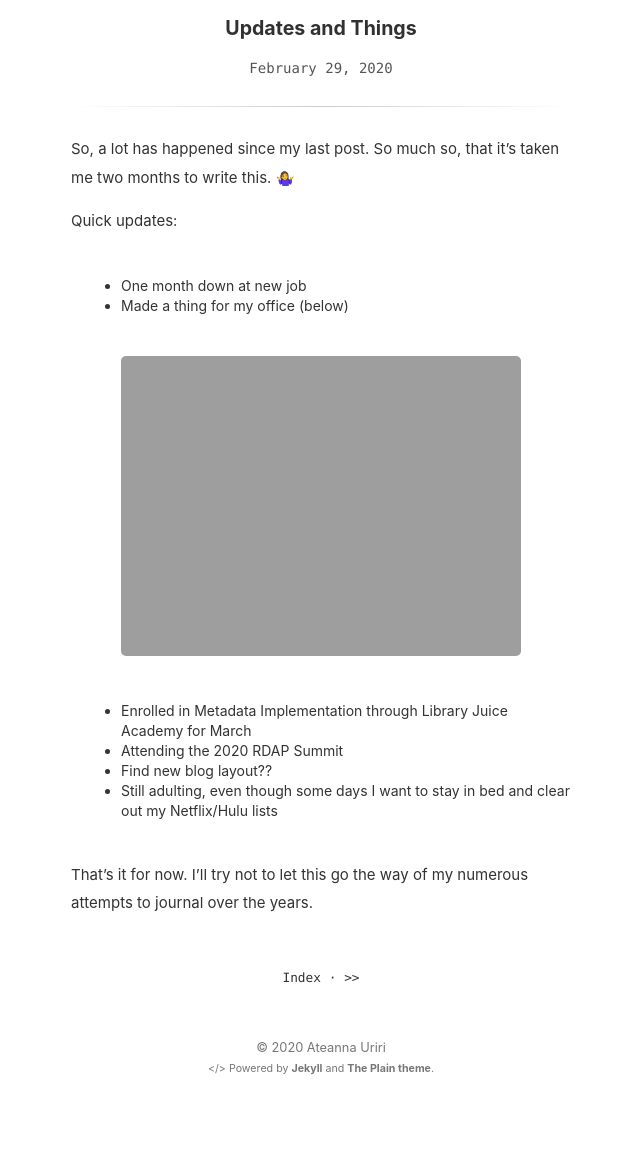
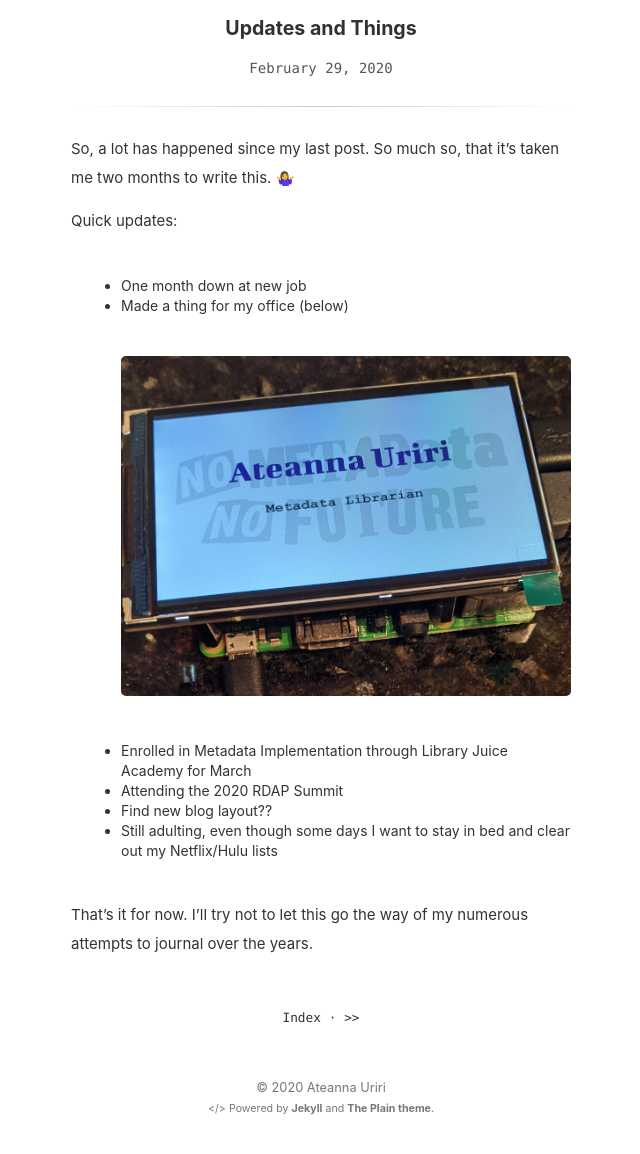
Before and after one commit to aouriri/blog, a Jekyll site: the page built from _posts/2020-02-29-new-year-updates.md, in a window 1280 px wide. Shown: the part 155-1309 px from the top of the page, without its empty margins (319-959 px from the left). Built offline with Jekyll 4.4.1, drawn with Linux system fonts in a browser that asks for light colours; emoji names are drawn with the system emoji font; before the commit the page ends 1269 px from its top, so only the background shows below that.

Commit message:
updated photo.

```diff
--- a/_posts/2020-02-29-new-year-updates.md
+++ b/_posts/2020-02-29-new-year-updates.md
@@ -7,7 +7,7 @@ So, a lot has happened since my last post. So much so, that it's taken me two mo
 
 Quick updates:
 * One month down at new job
-* Made a thing for my office (below) ![digitaldisplay](https://aouriri.github.io/blog/images/IMG_20200229_152412.jpg)
+* Made a thing for my office (below) ![digitaldisplay](https://aouriri.github.io/blog/assets/ER-TFoyWkAEcRtq.jpg)
 * Enrolled in Metadata Implementation through Library Juice Academy for March
 * Attending the 2020 RDAP Summit
 * Find new blog layout??
```
